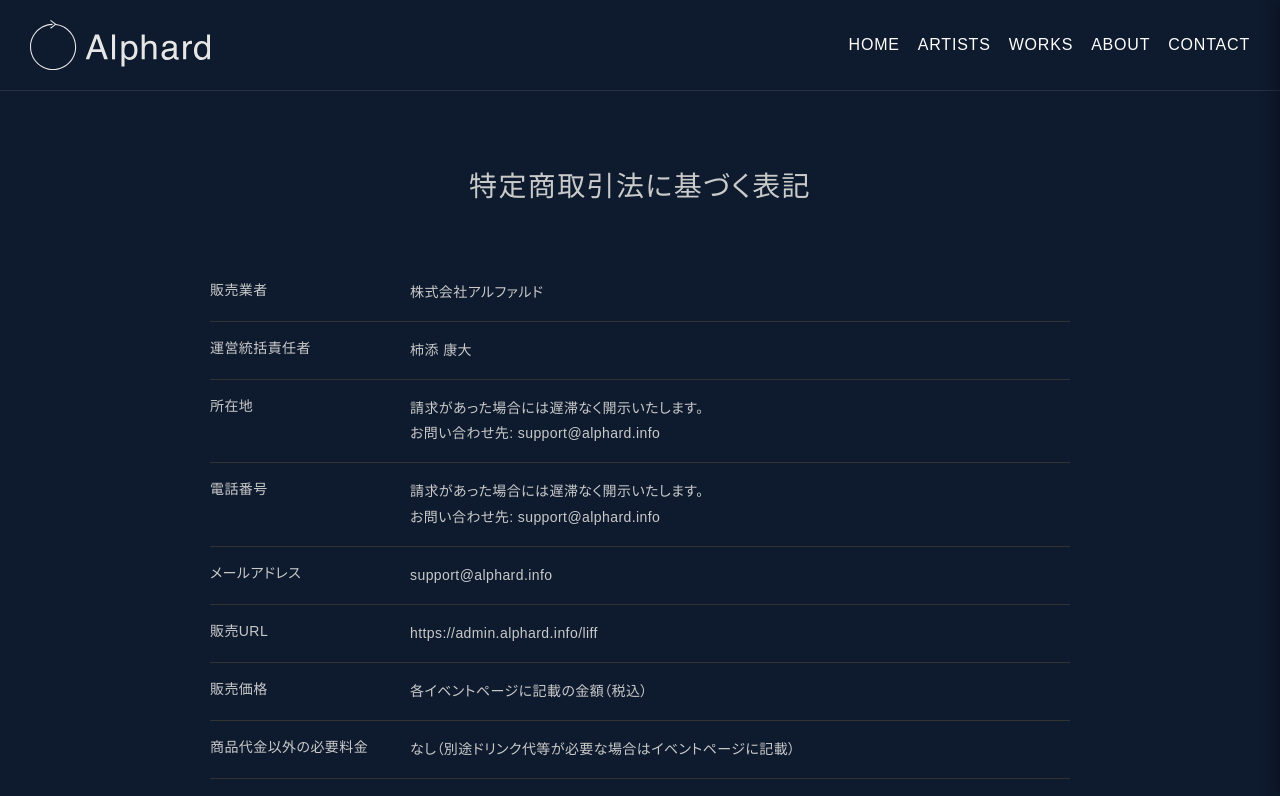
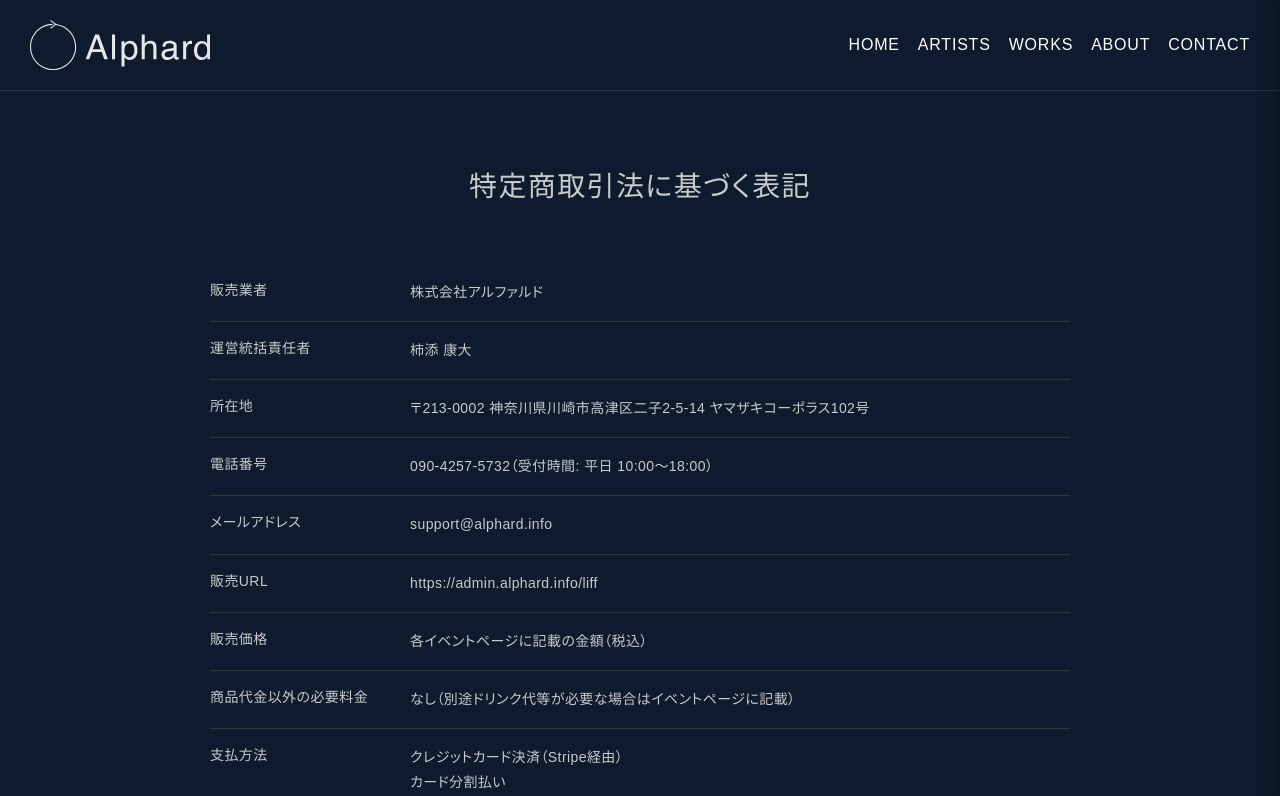
Before and after one commit to KakizoeYasuhiro/alphard, a Next.js app: page /tokushoho in a window 1280 px wide. Shown: the top 796 px of the page. Built offline with nearby package versions, Linux system fonts and the light colour scheme; no server answers; what react-google-recaptcha-v3 would draw is missing.

Commit message:
fix: 特商法ページに所在地・電話番号を実記載（法人は開示義務あり）
Co-Authored-By: Claude Opus 4.6 (1M context) <noreply@anthropic.com>

```diff
--- a/src/app/tokushoho/page.js
+++ b/src/app/tokushoho/page.js
@@ -26,16 +26,14 @@ export default function TokushohoPage() {
             <div className="info-row">
               <div className="info-label ja-text">所在地</div>
               <div className="info-content ja-text">
-                請求があった場合には遅滞なく開示いたします。<br />
-                お問い合わせ先: support@alphard.info
+                〒213-0002 神奈川県川崎市高津区二子2-5-14 ヤマザキコーポラス102号
               </div>
             </div>
 
             <div className="info-row">
               <div className="info-label ja-text">電話番号</div>
               <div className="info-content ja-text">
-                請求があった場合には遅滞なく開示いたします。<br />
-                お問い合わせ先: support@alphard.info
+                090-4257-5732（受付時間: 平日 10:00〜18:00）
               </div>
             </div>
 
```
Also changed, not shown: 1 other file (tests, documents, lock files or other folders).
